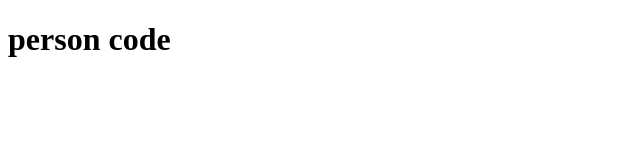
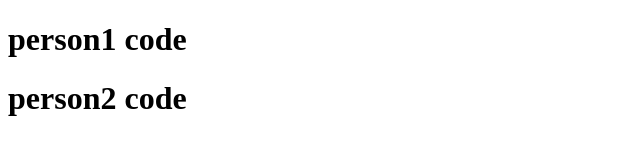
Before and after one commit to 4620-Upendra/git-clone, a plain HTML site: page index.htm in a window 1280 px wide. Shown: the whole page, without its empty margins (0-640 px from the left). Drawn offline with Linux system fonts and the light colour scheme.

Commit message:
person2 code

```diff
--- a/index.htm
+++ b/index.htm
@@ -6,6 +6,7 @@
     <title>Document</title>
 </head>
 <body>
-    <h1>person code</h1>
+    <h1>person1 code</h1>
+    <h1>person2 code</h1>
 </body>
 </html>
```
